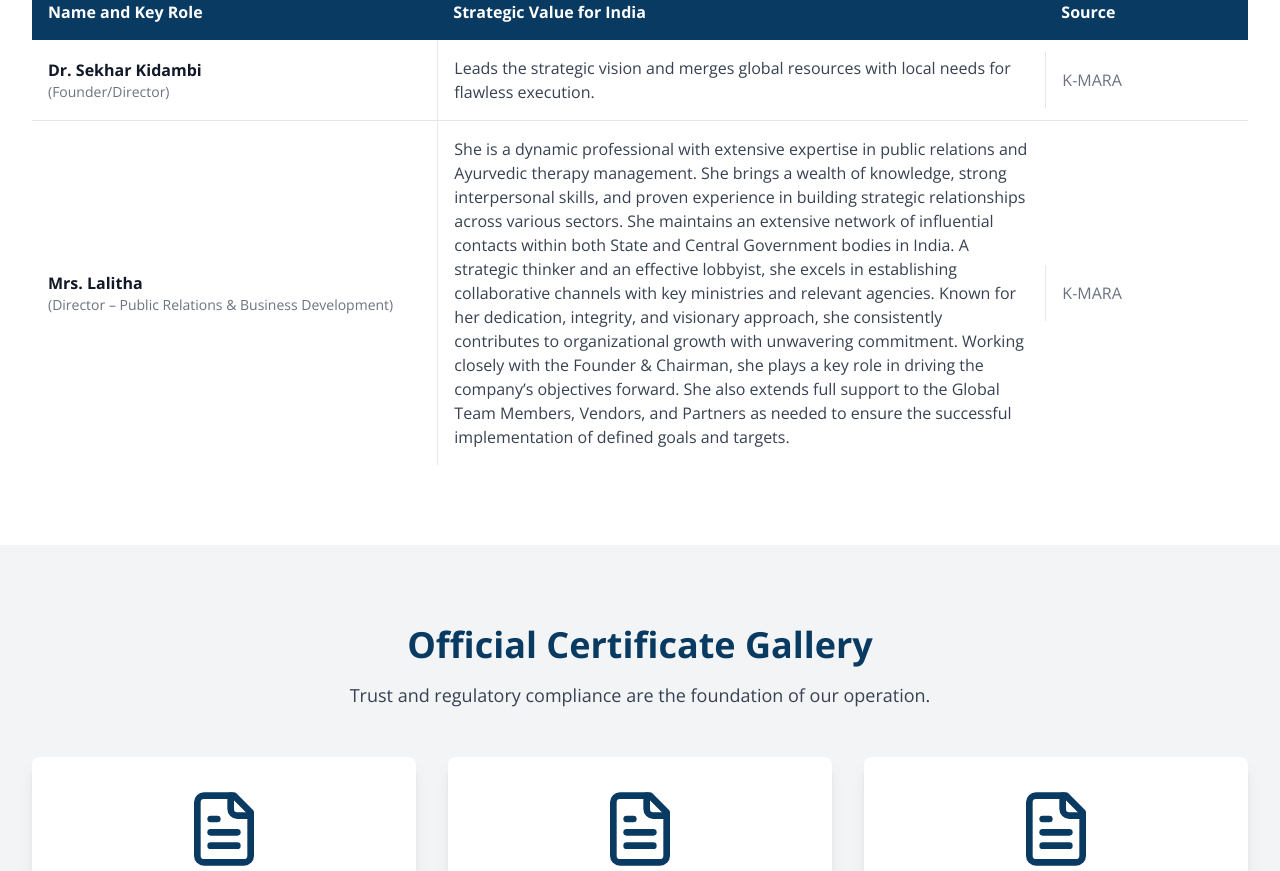
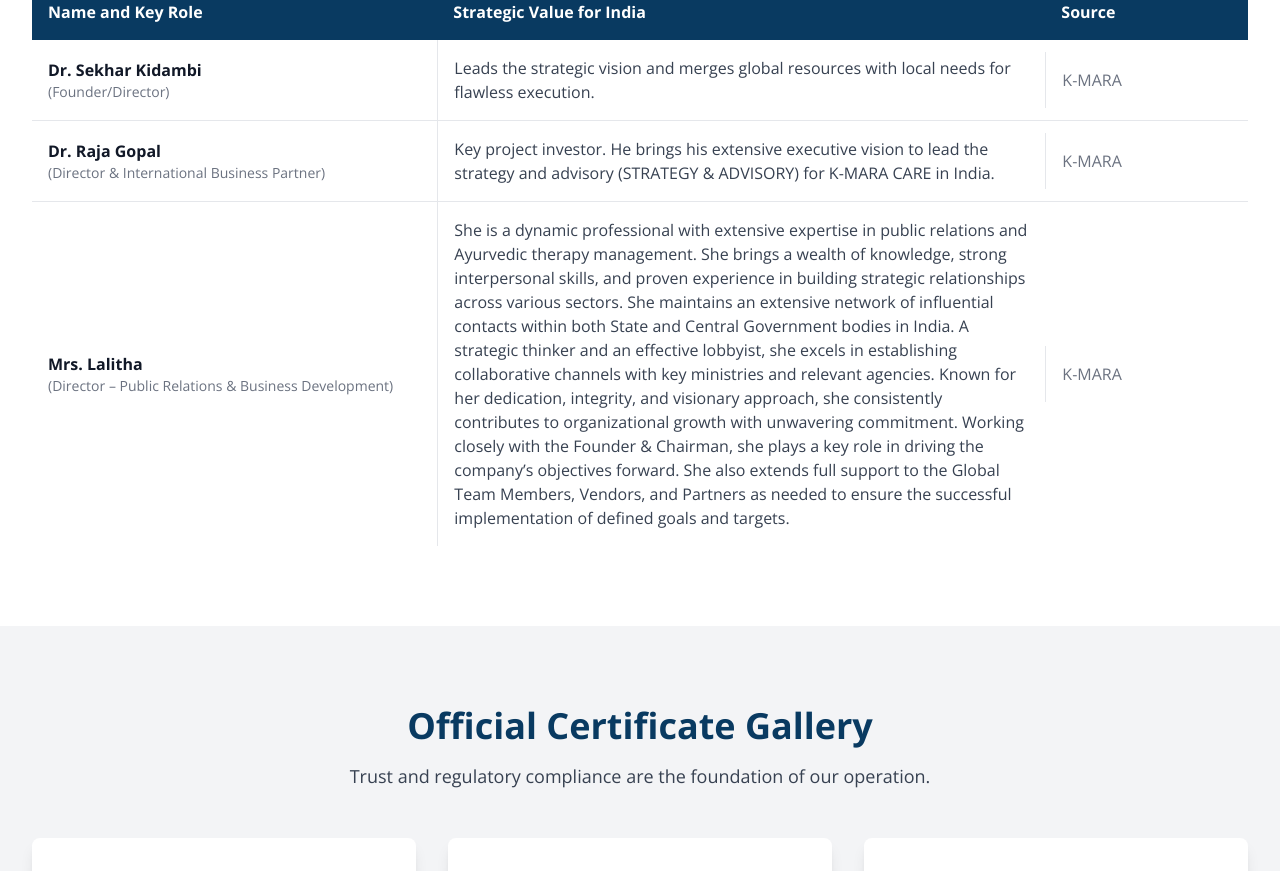
Before and after one commit to Matt-574/kmara, a React (Vite) app: page /india in a window 1280 px wide. Shown: the part 1300-2171 px from the top of the page. Built offline with nearby package versions, Linux system fonts and the light colour scheme.

Commit message:
feat: add Dr. Raja Gopal to About Us and India team

```diff
--- a/src/components/aboutus/TeamGrid.tsx
+++ b/src/components/aboutus/TeamGrid.tsx
@@ -17,6 +17,7 @@
     { name: "Polixena Bellver", role: t('about_us.team.member1_role'), description: t('about_us.team.member1_desc'), image: '/images/Polixena.png' },
     { name: "Mª Ángeles García", role: t('about_us.team.member2_role'), description: t('about_us.team.member2_desc'), image: '/images/M. Ángeles.png' },
     { name: "Mrs Lalitha", role: t('about_us.team.member3_role'), description: t('about_us.team.member3_desc'), image: '/images/Sra. Lalitha Sriram.jpg' },
+    { name: "Dr. Raja Gopal", role: t('about_us.team.member4_role'), description: t('about_us.team.member4_desc'), image: '/images/Dr. Raja Gopal.png' },
   ];
 
   const [selectedId, setSelectedId] = useState<string | null>(null);
--- a/src/components/india/IndiaTeamTable.tsx
+++ b/src/components/india/IndiaTeamTable.tsx
@@ -16,6 +16,7 @@
     const { t } = useTranslation();
     const teamData = [
         { name: t('india.team.member1_name'), value: t('india.team.member1_value'), source: "K-MARA" },
+        { name: t('india.team.member9_name'), value: t('india.team.member9_value'), source: "K-MARA" },
         { name: t('india.team.member8_name'), value: t('india.team.member8_value'), source: "K-MARA" },
     ];
 
--- a/src/locales/en.json
+++ b/src/locales/en.json
@@ -148,6 +148,8 @@
       "member2_desc": "Trained in Administration and Finance, she leads the global introduction of the Chest Pain Analyzer.",
       "member3_role": "Director – Public Relations & Business Development",
       "member3_desc": "Mrs. Lalitha Sriram is a dynamic professional with extensive expertise in public relations and Ayurvedic therapy management. She brings a wealth of knowledge, strong interpersonal skills, and proven experience in building strategic relationships across various sectors. She maintains an extensive network of influential contacts within both State and Central Government bodies in India. A strategic thinker and an effective lobbyist, she excels in establishing collaborative channels with key ministries and relevant agencies. Known for her dedication, integrity, and visionary approach, she consistently contributes to organizational growth with unwavering commitment. Working closely with the Founder & Chairman, she plays a key role in driving the company’s objectives forward. She also extends full support to the Global Team Members, Vendors, and Partners as needed to ensure the successful implementation of defined goals and targets.",
+      "member4_role": "Director & International Business Partner",
+      "member4_desc": "Designation: STRATEGY & ADVISORY",
       "more_button": "Learn More"
     },
     "gallery": {
@@ -184,7 +186,9 @@
         "member7_name": "Mr. Y.P. Jayachandra Reddy (Director)",
         "member7_value": "An influential entrepreneur in Bangalore, he provides the administrative infrastructure and promotes K-MARA CARE's services.",
         "member8_name": "Mrs. Lalitha (Director – Public Relations & Business Development)",
-        "member8_value": "She is a dynamic professional with extensive expertise in public relations and Ayurvedic therapy management. She brings a wealth of knowledge, strong interpersonal skills, and proven experience in building strategic relationships across various sectors. She maintains an extensive network of influential contacts within both State and Central Government bodies in India. A strategic thinker and an effective lobbyist, she excels in establishing collaborative channels with key ministries and relevant agencies. Known for her dedication, integrity, and visionary approach, she consistently contributes to organizational growth with unwavering commitment. Working closely with the Founder & Chairman, she plays a key role in driving the company’s objectives forward. She also extends full support to the Global Team Members, Vendors, and Partners as needed to ensure the successful implementation of defined goals and targets."
+        "member8_value": "She is a dynamic professional with extensive expertise in public relations and Ayurvedic therapy management. She brings a wealth of knowledge, strong interpersonal skills, and proven experience in building strategic relationships across various sectors. She maintains an extensive network of influential contacts within both State and Central Government bodies in India. A strategic thinker and an effective lobbyist, she excels in establishing collaborative channels with key ministries and relevant agencies. Known for her dedication, integrity, and visionary approach, she consistently contributes to organizational growth with unwavering commitment. Working closely with the Founder & Chairman, she plays a key role in driving the company’s objectives forward. She also extends full support to the Global Team Members, Vendors, and Partners as needed to ensure the successful implementation of defined goals and targets.",
+        "member9_name": "Dr. Raja Gopal (Director & International Business Partner)",
+        "member9_value": "Key project investor. He brings his extensive executive vision to lead the strategy and advisory (STRATEGY & ADVISORY) for K-MARA CARE in India."
     },
     "gallery": {
         "title": "Official Certificate Gallery",
--- a/src/locales/es.json
+++ b/src/locales/es.json
@@ -147,7 +147,9 @@
       "member2_role": "Gerente de Desarrollo Internacional",
       "member2_desc": "Formada en Administración y Finanzas, lidera la introducción global del Chest Pain Analyzer.",
       "member3_role": "Directora de Relaciones Públicas y Desarrollo de Negocios",
-      "member3_desc": "Ella es una profesional dinámica con amplia experiencia en relaciones públicas y gestión de terapias ayurvédicas. Aporta una gran cantidad de conocimientos, sólidas habilidades interpersonales y una experiencia demostrada en la construcción de relaciones estratégicas en diversos sectores. Mantiene una extensa red de contactos influyentes dentro de los organismos gubernamentales tanto estatales como centrales en la India. Como pensadora estratégica y lobista eficaz, se destaca en establecer canales de colaboración con ministerios clave y agencias relevantes. Conocida por su dedicación, integridad y enfoque visionario, contribuye constantemente al crecimiento de la organización con un compromiso inquebrantable. Trabajando en estrecha colaboración con el Fundador y Presidente, desempeña un papel clave en el impulso de los objetivos de la empresa. También brinda apoyo total a los miembros del equipo global, proveedores y socios según sea necesario para garantizar la implementación exitosa de las metas y objetivos definidos."
+      "member3_desc": "Ella es una profesional dinámica con amplia experiencia en relaciones públicas y gestión de terapias ayurvédicas. Aporta una gran cantidad de conocimientos, sólidas habilidades interpersonales y una experiencia demostrada en la construcción de relaciones estratégicas en diversos sectores. Mantiene una extensa red de contactos influyentes dentro de los organismos gubernamentales tanto estatales como centrales en la India. Como pensadora estratégica y lobista eficaz, se destaca en establecer canales de colaboración con ministerios clave y agencias relevantes. Conocida por su dedicación, integridad y enfoque visionario, contribuye constantemente al crecimiento de la organización con un compromiso inquebrantable. Trabajando en estrecha colaboración con el Fundador y Presidente, desempeña un papel clave en el impulso de los objetivos de la empresa. También brinda apoyo total a los miembros del equipo global, proveedores y socios según sea necesario para garantizar la implementación exitosa de las metas y objetivos definidos.",
+      "member4_role": "Director & International Business Partner",
+      "member4_desc": "Designation: STRATEGY & ADVISORY"
     },
     "gallery": {
       "title": "Galería de Certificados y Publicaciones",
@@ -183,7 +185,9 @@
         "member7_name": "Mr. Y.P. Jayachandra Reddy (Director)",
         "member7_value": "Empresario influyente en Bangalore, proporciona la infraestructura administrativa y promueve los servicios de K-MARA CARE.",
         "member8_name": "Mrs. Lalitha (Directora de Relaciones Públicas y Desarrollo de Negocios)",
-        "member8_value": "Ella es una profesional dinámica con amplia experiencia en relaciones públicas y gestión de terapias ayurvédicas. Aporta una gran cantidad de conocimientos, sólidas habilidades interpersonales y una experiencia demostrada en la construcción de relaciones estratégicas en diversos sectores. Mantiene una extensa red de contactos influyentes dentro de los organismos gubernamentales tanto estatales como centrales en la India. Como pensadora estratégica y lobista eficaz, se destaca en establecer canales de colaboración con ministerios clave y agencias relevantes. Conocida por su dedicación, integridad y enfoque visionario, contribuye constantemente al crecimiento de la organización con un compromiso inquebrantable. Trabajando en estrecha colaboración con el Fundador y Presidente, desempeña un papel clave en el impulso de los objetivos de la empresa. También brinda apoyo total a los miembros del equipo global, proveedores y socios según sea necesario para garantizar la implementación exitosa de las metas y objetivos definidos."
+        "member8_value": "Ella es una profesional dinámica con amplia experiencia en relaciones públicas y gestión de terapias ayurvédicas. Aporta una gran cantidad de conocimientos, sólidas habilidades interpersonales y una experiencia demostrada en la construcción de relaciones estratégicas en diversos sectores. Mantiene una extensa red de contactos influyentes dentro de los organismos gubernamentales tanto estatales como centrales en la India. Como pensadora estratégica y lobista eficaz, se destaca en establecer canales de colaboración con ministerios clave y agencias relevantes. Conocida por su dedicación, integridad y enfoque visionario, contribuye constantemente al crecimiento de la organización con un compromiso inquebrantable. Trabajando en estrecha colaboración con el Fundador y Presidente, desempeña un papel clave en el impulso de los objetivos de la empresa. También brinda apoyo total a los miembros del equipo global, proveedores y socios según sea necesario para garantizar la implementación exitosa de las metas y objetivos definidos.",
+        "member9_name": "Dr. Raja Gopal (Director & International Business Partner)",
+        "member9_value": "Inversor clave del proyecto. Aporta su amplia visión ejecutiva para liderar la estrategia y asesoramiento (STRATEGY & ADVISORY) de K-MARA CARE en la India."
     },
     "gallery": {
         "title": "Galería de Certificados Oficiales",
```
Also changed, not shown: public/images/Dr. Raja Gopal.png (added), public/images/M. Ángeles.png (added).
